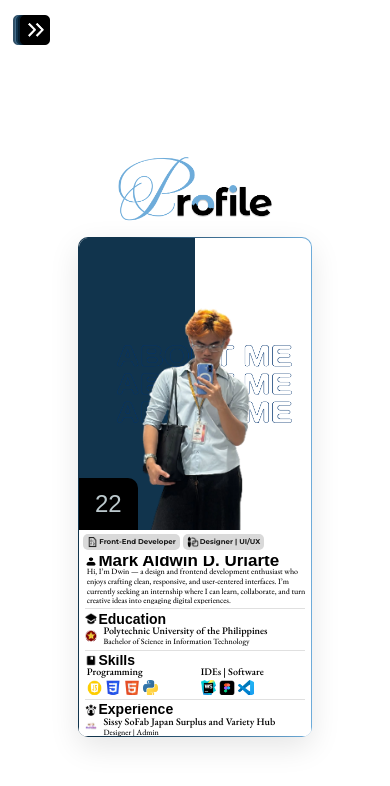
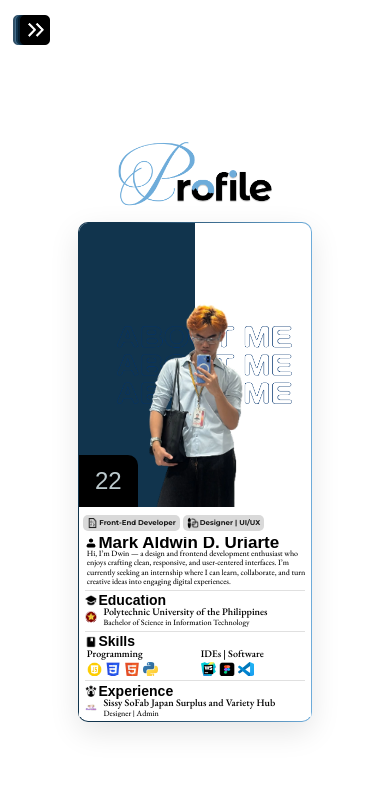
Before and after one commit to DwinnySlayer/portfolio2026, a React (Vite) app in the folder portfolio2026/: page /profile in a window 390 px wide. Shown: the top 786 px of the page. Built offline with nearby package versions, Linux system fonts and the light colour scheme; a web font is replaced by a local one.

Commit message:
finalize spacing in profile mobile responsive view

```diff
--- a/portfolio2026/src/pages/profile/Profile.css
+++ b/portfolio2026/src/pages/profile/Profile.css
@@ -262,7 +262,7 @@
 /* Responsive adjustments for Tablets and Mobile */
 @media (max-width: 768px) {
     .profile-title {
-        padding-top: 40px;
+        padding-top: 10px;
         padding-bottom: 0;
         display: flex;
         flex-direction: column;
@@ -275,7 +275,7 @@
     }
 
     .profile {
-        padding: 20px; /* Reduce outer padding on small screens */
+        padding: 40px; /* Reduce outer padding on small screens */
     }
 
     .profile-card {
@@ -286,8 +286,8 @@
     }
 
     .profile-picture {
-        width: 40vw;
-        height: 60vw;
+        width: 35vw;
+        height: 55vw;
     }
 
     .aboutme-image {
@@ -306,6 +306,8 @@
     .profile-right-side {
         width: 100%;    /* Take full width when stacked */
         height: 300px;   /* Grow based on content */
+        padding-top: 1vw;
+        padding-bottom: 1vw;
     }
 
     .roles-container {
```
